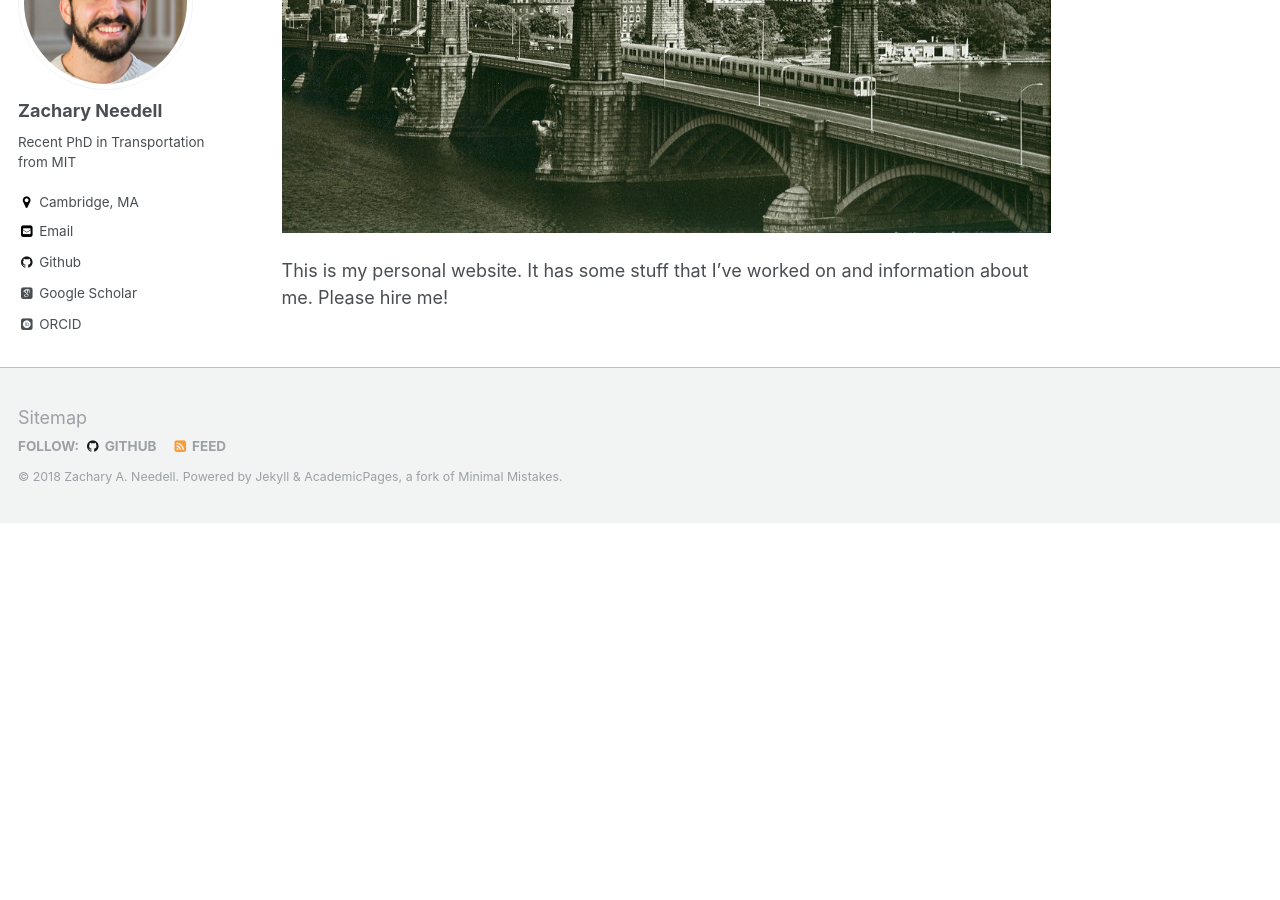
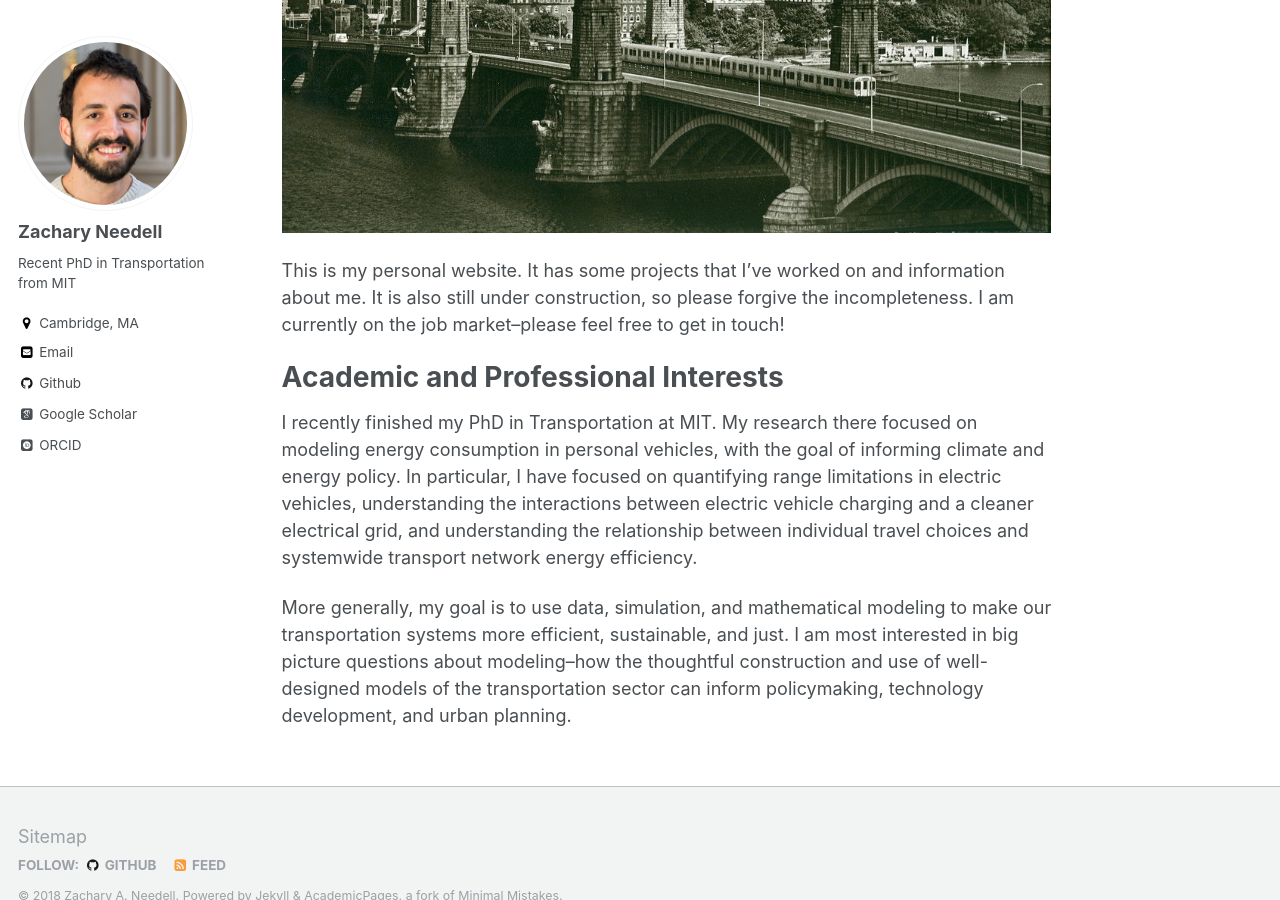
Before and after one commit to zneedell/zneedell.github.io, a Jekyll site: the page built from _pages/about.md, in a window 1280 px wide and 900 px high, scrolled down 487 px. Built offline with Jekyll 4.4.1, drawn with Linux system fonts in a browser that asks for light colours; some web fonts are replaced; before the commit the page ends 1010 px from its top, so only the background shows below that.

```diff
--- a/_data/navigation.yml
+++ b/_data/navigation.yml
@@ -11,6 +11,3 @@ main:
 
   - title: "CV"
     url: /cv/
-
-  - title: "Guide"
-    url: /markdown/
--- a/_pages/about.md
+++ b/_pages/about.md
@@ -12,4 +12,11 @@ redirect_from:
 ![Longfellow Bridge and the Red Line](images/longfellow.jpg "Photo collection of Brian J Cudahy")
 
 
-This is my personal website. It has some stuff that I've worked on and information about me. Please hire me!
+This is my personal website. It has some projects that I've worked on and information about me. It is also still under construction, so please forgive the incompleteness. I am currently on the job market--please feel free to get in touch!
+
+Academic and Professional Interests
+======
+
+I recently finished my PhD in Transportation at MIT. My research there focused on modeling energy consumption in personal vehicles, with the goal of informing climate and energy policy. In particular, I have focused on quantifying range limitations in electric vehicles, understanding the interactions between electric vehicle charging and a cleaner electrical grid, and understanding the relationship between individual travel choices and systemwide transport network energy efficiency.
+
+More generally, my goal is to use data, simulation, and mathematical modeling to make our transportation systems more efficient, sustainable, and just. I am most interested in big picture questions about modeling--how the thoughtful construction and use of well-designed models of the transportation sector can inform policymaking, technology development, and urban planning.
```
Also changed, not shown: _publications/2009-10-01-paper-title-number-1.md (deleted, +0 -15 lines), _publications/nenergy_2016.md (added, +15 -0 lines), _publications/PRE_2010.md (renamed from _publications/2015-10-01-paper-title-number-3.md), _publications/TRR_2017.md (renamed from _publications/2010-10-01-paper-title-number-2.md), 1 other file.
